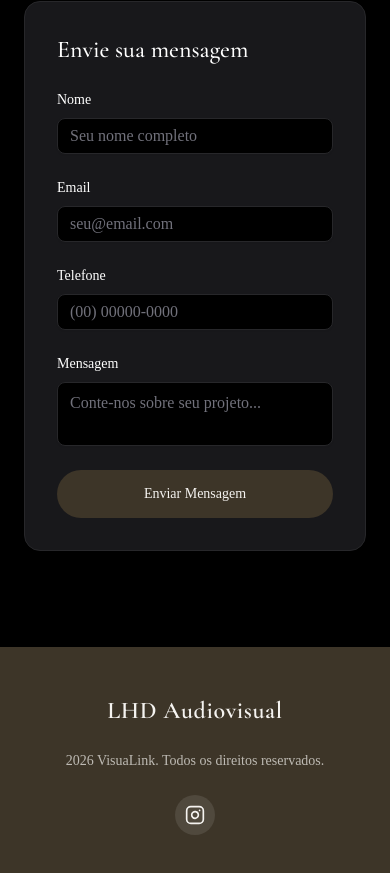
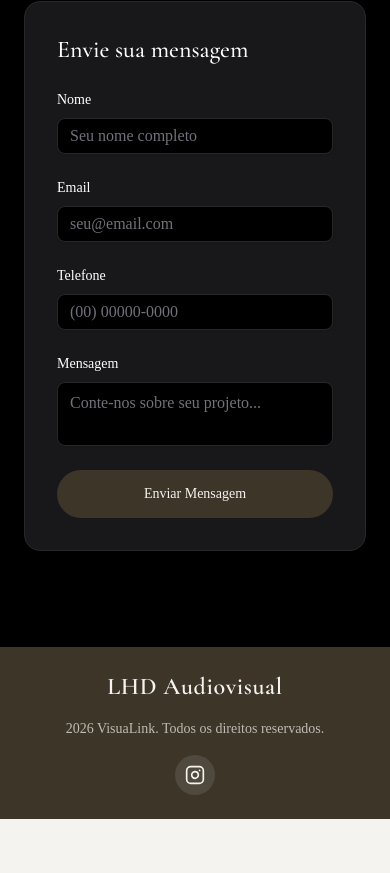
Before and after one commit to l-guidotti/lhd, a Next.js app: page / in a window 390 px wide. Shown: the part 7971-8844 px from the top of the page. After the commit the page ends 8790 px from the top, so only its background shows below. Built offline with nearby package versions, Linux system fonts and the light colour scheme.

Commit message:
fix: adiciona dependencias necessárias para o build

```diff
--- a/components/footer.tsx
+++ b/components/footer.tsx
@@ -3,9 +3,9 @@ import { Instagram } from "lucide-react"
 
 export function Footer() {
   return (
-    <footer className="py-12 bg-primary text-primary-foreground">
+    <footer className="py-6 bg-primary text-primary-foreground">
       <div className="mx-auto max-w-7xl px-6 lg:px-8">
-        <div className="flex flex-col md:flex-row items-center justify-between gap-6">
+        <div className="flex flex-col md:flex-row items-center justify-between gap-4">
           {/* Logo */}
           <Link href="/" className="font-serif text-2xl font-semibold tracking-wide">
             LHD Audiovisual
--- a/components/portfolio.tsx
+++ b/components/portfolio.tsx
@@ -109,6 +109,7 @@ export function Portfolio() {
                   src={item.src}
                   alt={item.alt}
                   fill
+                  priority={index === 0}
                   className="object-cover transition-transform duration-500 group-hover:scale-110"
                 />
                 {/* Overlay */}
```
Also changed, not shown: 1 other file (tests, documents, lock files or other folders).
